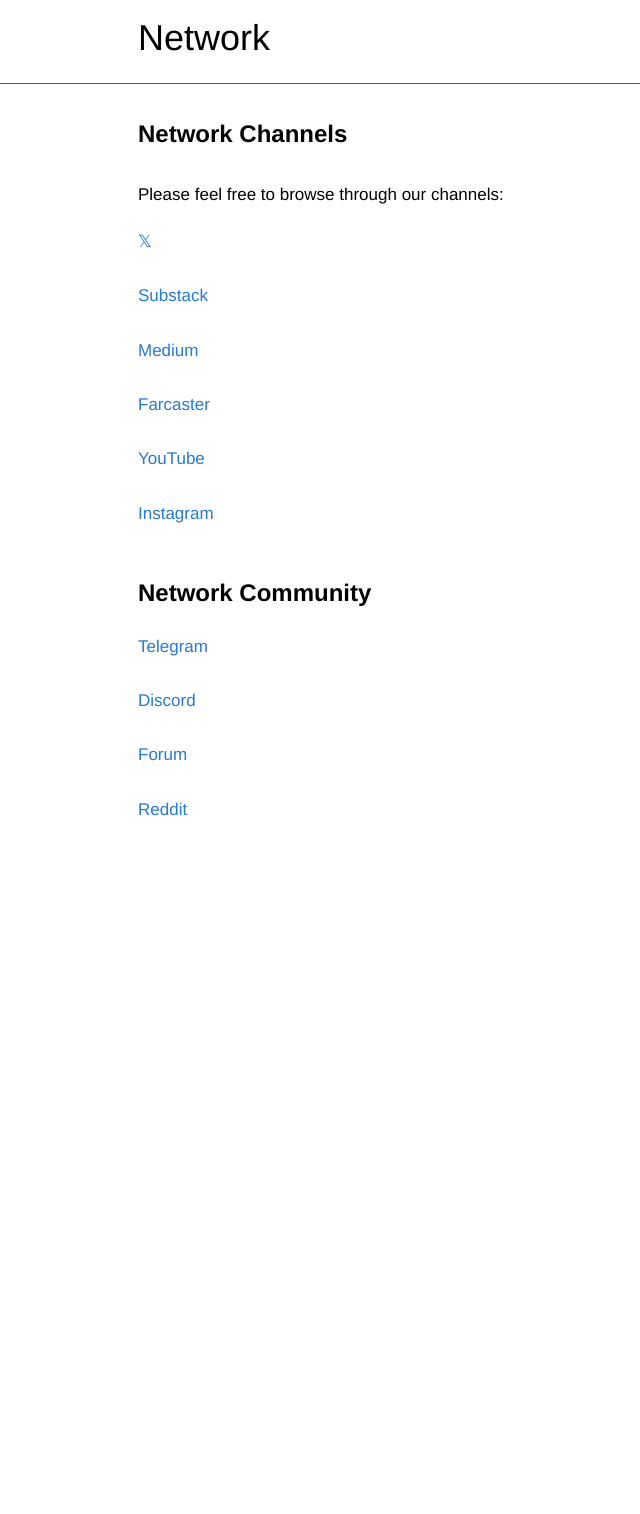
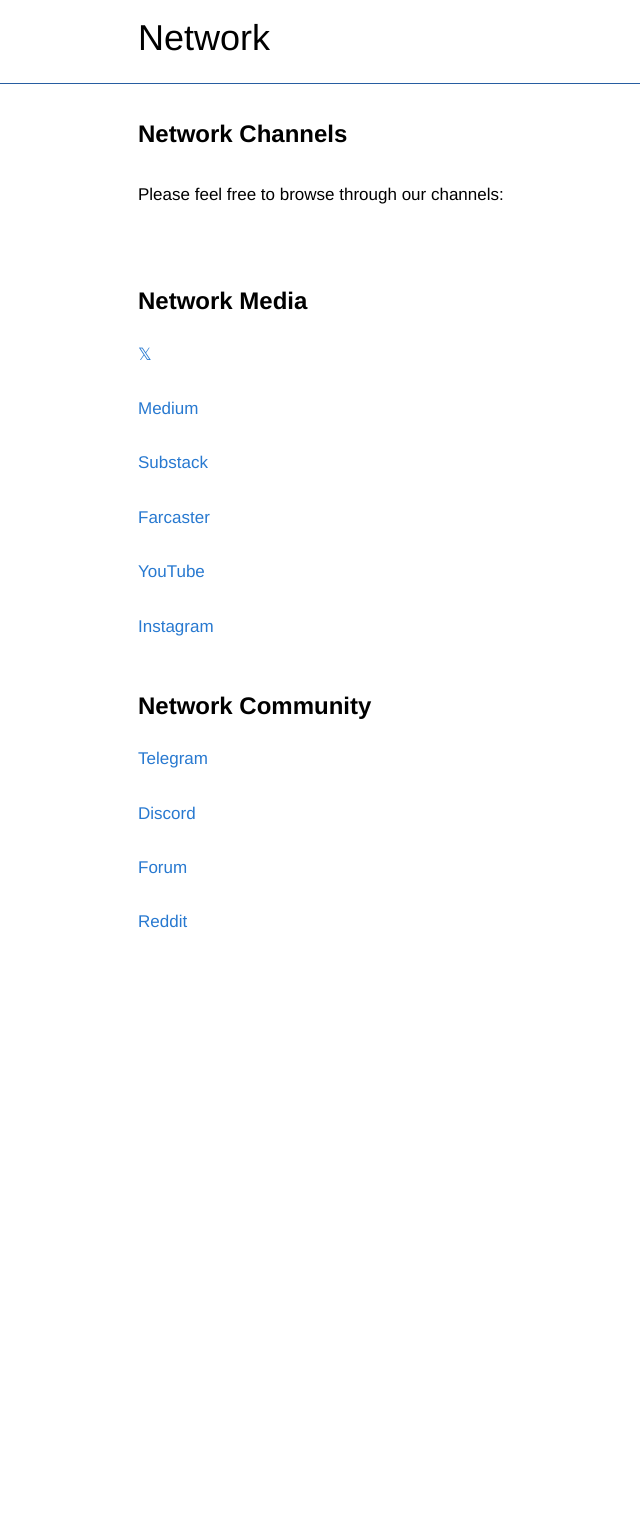
Before and after one commit to networkf/network.github.io, a Jekyll site: the page built from channels.md, in a window 1280 px wide. Shown: the whole page, without its empty margins (137-777 px from the left). Built offline with Jekyll 4.4.1, drawn with Linux system fonts in a browser that asks for light colours; some web fonts are replaced; our own code applies the rules of GitHub Pages for plain Markdown files; the repository's description, which GitHub fills in, is left out; before the commit the page ends 1401 px from its top, so only the background shows below that.

Commit message:
Update channels.md

```diff
--- a/channels.md
+++ b/channels.md
@@ -10,13 +10,18 @@ layout: default
 <br>
 Please feel free to browse through our channels:
 
+<br>
+<br>
+<b><font size="5">Network Media</font></b>
+
+
 <a href="https://x.com/netxork" target="_blank">𝕏</a>
 <br>
 <br>
-<a href="https://network.substack.com/" target="_blank">Substack</a>
+<a href="https://medium.com/@network" target="_blank">Medium</a>
 <br>
 <br>
-<a href="https://medium.com/@network" target="_blank">Medium</a>
+<a href="https://network.substack.com/" target="_blank">Substack</a>
 <br>
 <br>
 <a href="https://farcaster.xyz/netxork" target="_blank">Farcaster</a>
```
